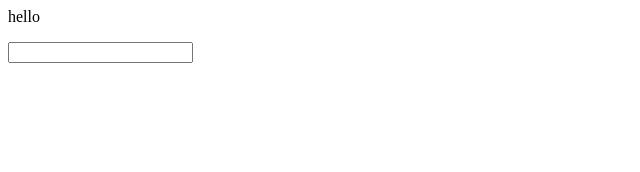
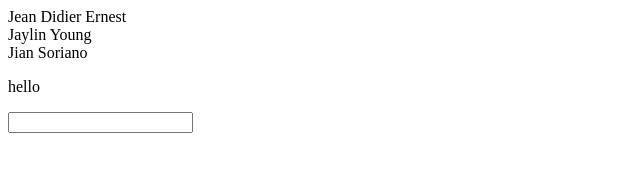
Before and after one commit to lit95/INST377Assignment2, a website: page public/index.html in a window 1280 px wide. Shown: the whole page, without its empty margins (0-640 px from the left). Drawn offline with Linux system fonts and the light colour scheme.

Commit message:
Update index.html
Co-Authored-By: jsong09 <70549697+jsong09@users.noreply.github.com>

```diff
--- a/public/index.html
+++ b/public/index.html
@@ -6,6 +6,13 @@
     <title>Document</title>
 </head>
 <body>
+    <header>
+        <p>
+            Jean Didier Ernest </br>
+            Jaylin Young </br>
+            Jian Soriano </br>
+        </p>
+    </header>
     <p>hello</p>
     <input type="text" class="textInput" placeholder=""></input>
     <script src="script.js"></script>
```
